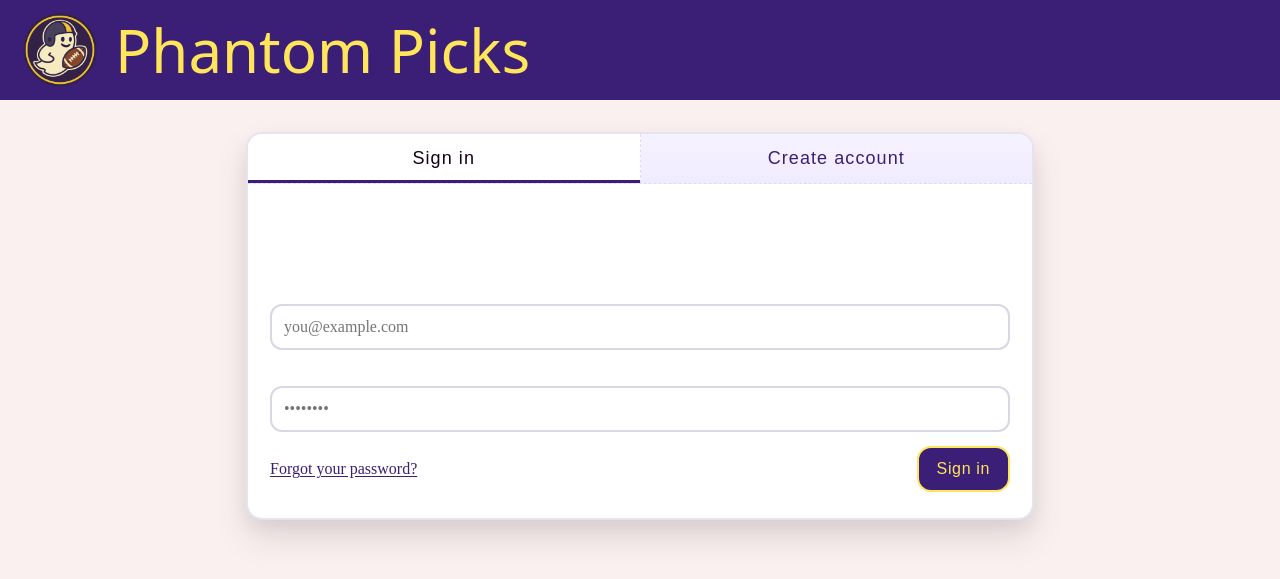
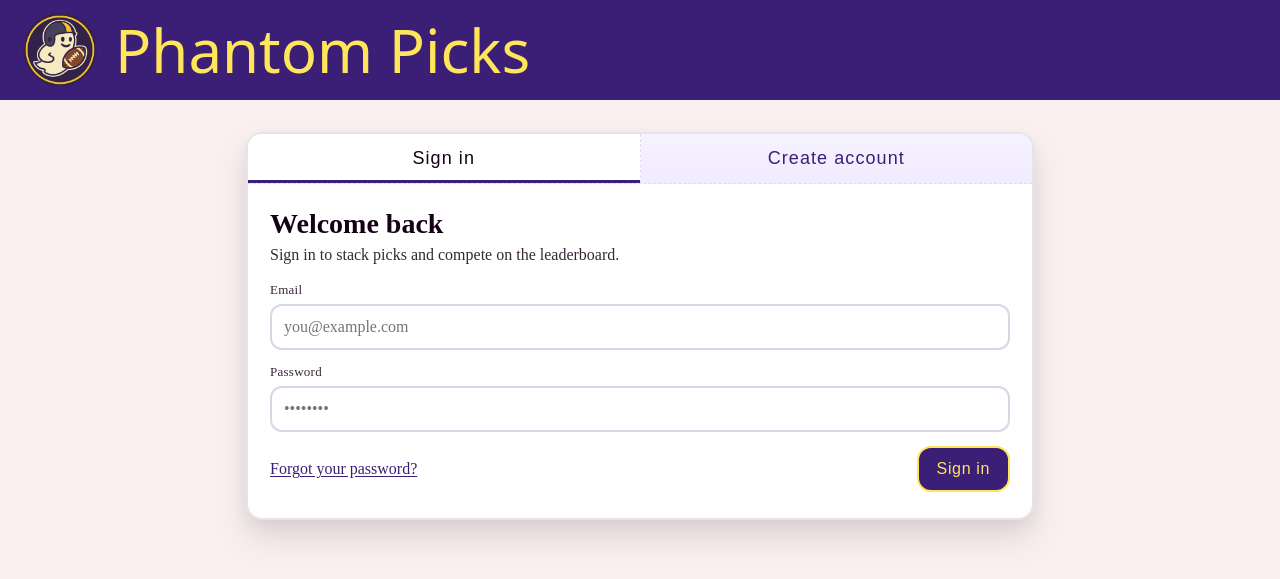
Before and after one commit to Aidan-usc/Game-Line, a PHP site: page /auth.html in a window 1280 px wide. Shown: the top 579 px of the page. Run offline with PHP 8.4, Linux system fonts and the light colour scheme.

Commit message:
Update styles.css

```diff
--- a/assets/css/styles.css
+++ b/assets/css/styles.css
@@ -20,7 +20,7 @@
 }
 
 *{ box-sizing:border-box;
- color: #fff;
+ ;
  }
 
 body{
```
